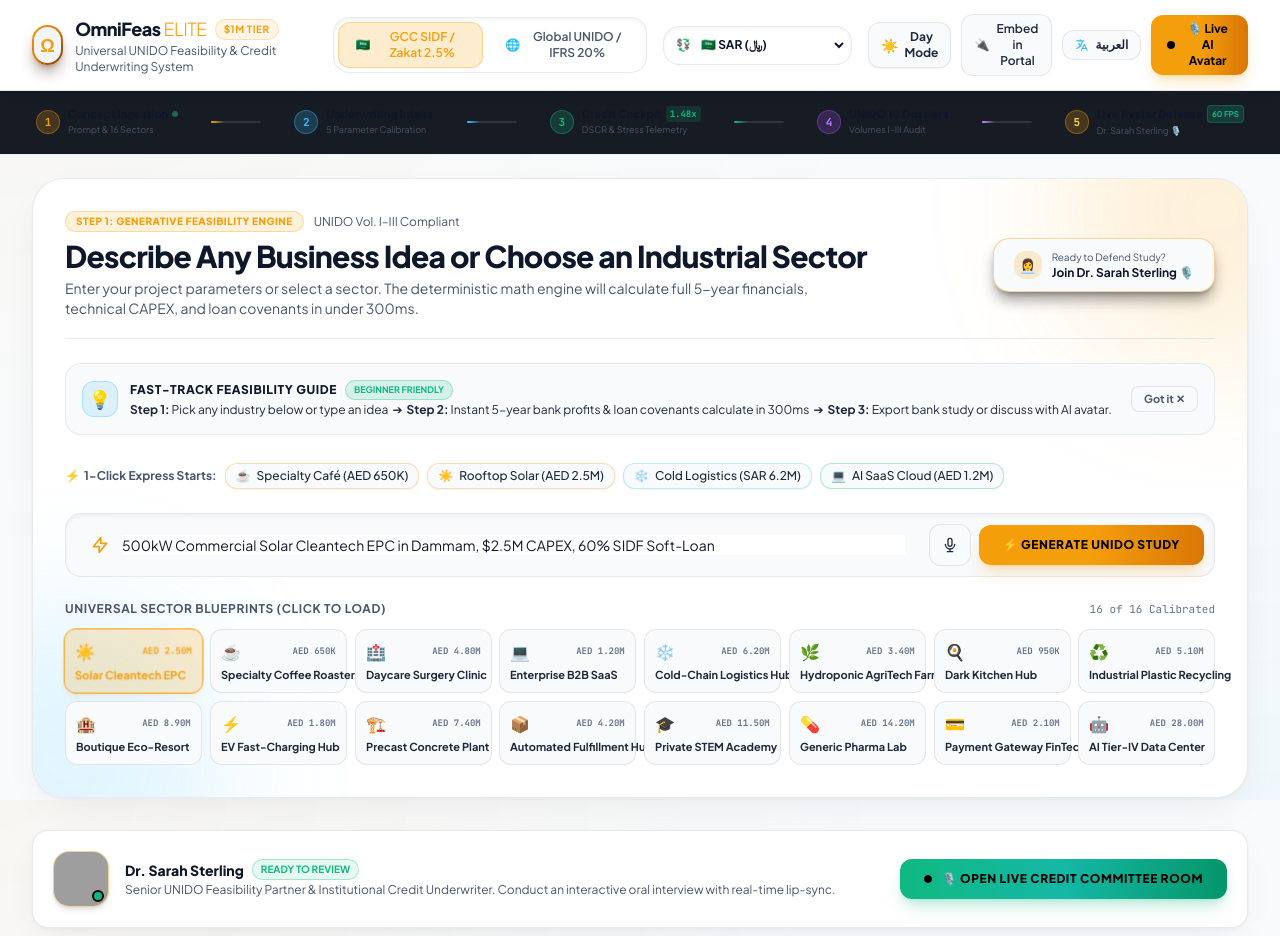
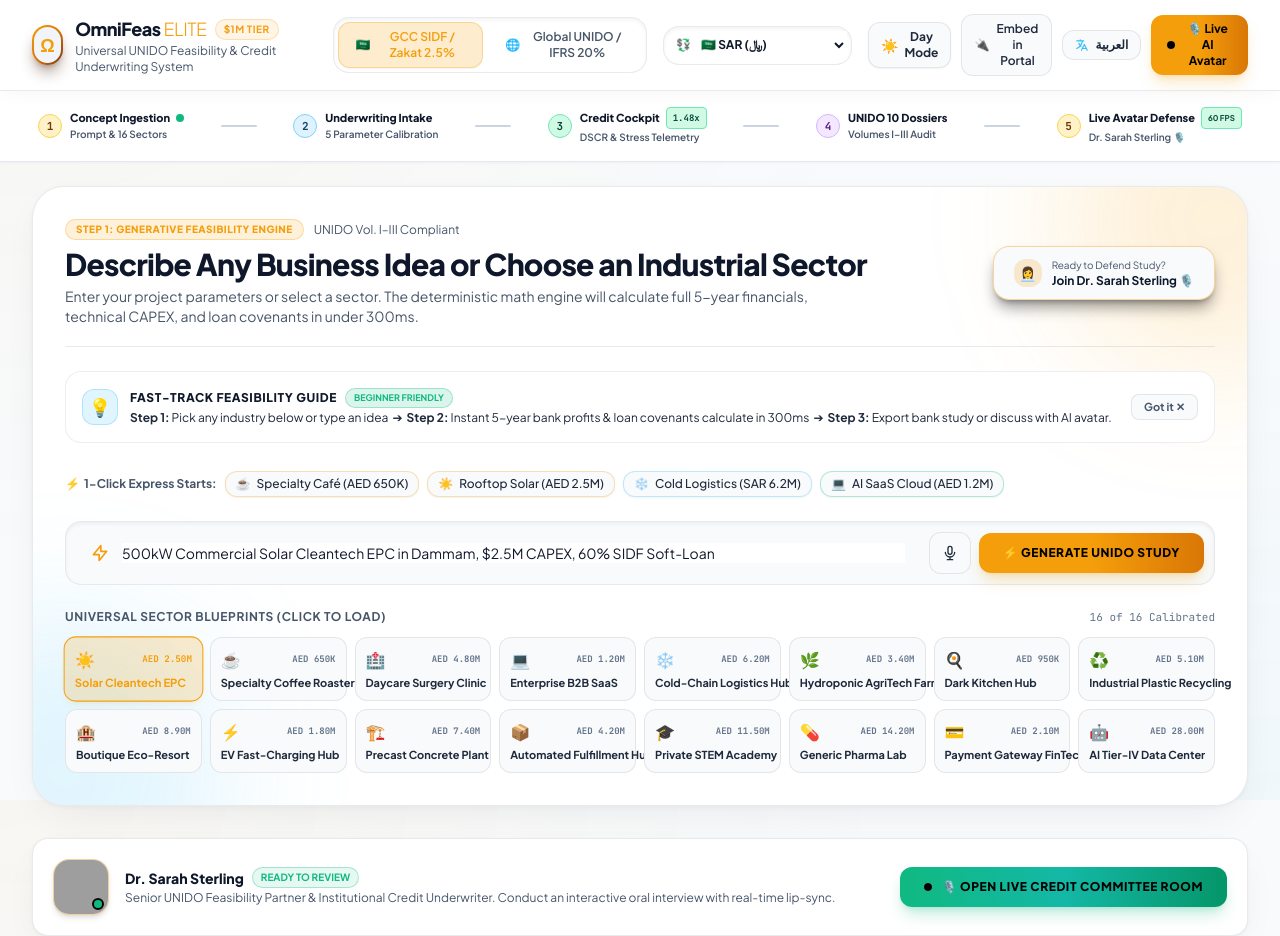
Before and after one commit to bigbigboss67/OmniFeas-ELITE, a website: page index.html in a window 1280 px wide. Shown: the top 936 px of the page. Drawn offline with nearby package versions, Linux system fonts and the light colour scheme; grey boxes are pictures that could not be loaded.

Commit message:
fix(ui): enhance pipeline bar text contrast in day mode and remove excessive animations

```diff
--- a/index.html
+++ b/index.html
@@ -177,50 +177,65 @@
       color: #0f172a !important;
       border-color: rgba(15, 23, 42, 0.15) !important;
     }
-
-    /* 3D Parallax & Magnetic Tilt Cards */
-    .tilt-card {
-      transition: transform 0.22s cubic-bezier(0.16, 1, 0.3, 1), box-shadow 0.25s ease, border-color 0.25s ease;
-      transform-style: preserve-3d;
-      will-change: transform;
-      position: relative;
+    /* Additional light mode background overrides for opacity classes */
+    html:not(.dark) .bg-surface-900\/95,
+    html:not(.dark) .bg-surface-900\/90,
+    html:not(.dark) .bg-surface-900\/80 {
+      background-color: rgba(255, 255, 255, 0.96) !important;
+    }
+    html:not(.dark) .bg-surface-950\/90,
+    html:not(.dark) .bg-surface-950\/80,
+    html:not(.dark) .bg-surface-950\/70 {
+      background-color: rgba(248, 250, 252, 0.96) !important;
+    }
+    html:not(.dark) .bg-oled\/85,
+    html:not(.dark) .bg-oled\/90,
+    html:not(.dark) .bg-oled\/95 {
+      background-color: rgba(255, 255, 255, 0.95) !important;
+    }
+    html:not(.dark) .bg-black\/95 {
+      background-color: rgba(15, 23, 42, 0.5) !important;
+    }
+
+    /* High-Contrast Feasibility Pipeline Stepper Bar */
+    #feasibility-pipeline-bar {
+      background-color: #ffffff !important;
+      border-bottom: 1px solid #e2e8f0 !important;
+      box-shadow: 0 1px 3px rgba(0, 0, 0, 0.04) !important;
+    }
+    html.dark #feasibility-pipeline-bar {
+      background-color: #0b0f19 !important;
+      border-bottom: 1px solid rgba(255, 255, 255, 0.1) !important;
+      box-shadow: 0 4px 16px rgba(0, 0, 0, 0.4) !important;
+    }
+    #feasibility-pipeline-bar .pipe-title {
+      color: #0f172a !important;
+      font-weight: 800 !important;
+    }
+    html.dark #feasibility-pipeline-bar .pipe-title {
+      color: #f8fafc !important;
+      font-weight: 800 !important;
+    }
+    #feasibility-pipeline-bar .pipe-sub {
+      color: #475569 !important;
+      font-weight: 600 !important;
+    }
+    html.dark #feasibility-pipeline-bar .pipe-sub {
+      color: #94a3b8 !important;
+      font-weight: 500 !important;
+    }
+
+    /* Clean, Calm Card Transitions (No Disorienting Tilt or Motion) */
+    .tilt-card, .concentric-card {
+      transition: border-color 0.2s ease, box-shadow 0.2s ease, background-color 0.2s ease;
     }
     .tilt-card:hover {
-      box-shadow: 0 20px 45px -12px rgba(245, 158, 11, 0.20), var(--card-shadow);
       border-color: rgba(245, 158, 11, 0.45) !important;
-    }
-
-    /* Spotlight cursor follower */
-    .spotlight-card {
-      position: relative;
-      overflow: hidden;
-    }
-    .spotlight-card::before {
-      content: '';
-      position: absolute;
-      top: var(--mouse-y, -200px);
-      left: var(--mouse-x, -200px);
-      width: 250px;
-      height: 250px;
-      background: radial-gradient(circle, rgba(245, 158, 11, 0.15) 0%, transparent 70%);
-      transform: translate(-50%, -50%);
-      pointer-events: none;
-      opacity: 0;
-      transition: opacity 0.3s ease;
-      border-radius: 9999px;
-      z-index: 2;
-    }
-    .spotlight-card:hover::before {
-      opacity: 1;
-    }
-
-    /* Traveling Light Pulse for Logic Pipeline */
-    @keyframes pulseBeam {
-      0% { transform: translateX(-100%); }
-      100% { transform: translateX(250%); }
-    }
-    .pulse-beam {
-      animation: pulseBeam 2.2s ease-in-out infinite;
+      box-shadow: 0 4px 12px -2px rgba(0, 0, 0, 0.08);
+    }
+    html.dark .tilt-card:hover {
+      border-color: rgba(245, 158, 11, 0.45) !important;
+      box-shadow: 0 8px 24px -4px rgba(0, 0, 0, 0.5);
     }
 
     /* Number Rolling Ticker Effect */
@@ -357,82 +372,74 @@
   </header>
 
   <!-- ========================================================================= -->
-  <!-- INTERACTIVE FEASIBILITY LOGIC PIPELINE BAR ("FEEL LOGIC")                  -->
+  <!-- HIGH-CONTRAST FEASIBILITY LOGIC PIPELINE BAR (CLEAN & CALM)               -->
   <!-- ========================================================================= -->
-  <div class="border-b border-white/10 bg-surface-900/95 backdrop-blur-md px-4 lg:px-8 py-2.5 transition-colors sticky top-[61px] z-30 shadow-sm" id="feasibility-pipeline-bar">
+  <div class="border-b border-slate-200 dark:border-white/10 bg-white dark:bg-surface-900 px-4 lg:px-8 py-2.5 transition-colors sticky top-[61px] z-30 shadow-sm" id="feasibility-pipeline-bar">
     <div class="max-w-7xl mx-auto flex items-center justify-between overflow-x-auto gap-2 text-xs scrollbar-none">
 
       <!-- Stage 1: Idea Ingestion -->
-      <button type="button" onclick="document.getElementById('hero-section')?.scrollIntoView({behavior:'smooth'})" class="flex items-center gap-2 group cursor-pointer text-left focus:outline-none flex-shrink-0 p-1 rounded-lg hover:bg-white/5 transition-all">
-        <span class="w-6 h-6 rounded-full bg-brand-gold/20 text-brand-gold border border-brand-gold/40 flex items-center justify-center font-mono font-bold text-[11px] group-hover:scale-110 transition-transform">1</span>
+      <button type="button" onclick="document.getElementById('hero-section')?.scrollIntoView({behavior:'smooth'})" class="flex items-center gap-2 group cursor-pointer text-left focus:outline-none flex-shrink-0 p-1.5 rounded-xl hover:bg-slate-100 dark:hover:bg-white/5 transition-all">
+        <span class="w-6 h-6 rounded-full bg-amber-100 text-amber-900 border border-amber-300 dark:bg-brand-gold/20 dark:text-brand-gold dark:border-brand-gold/40 flex items-center justify-center font-mono font-bold text-[11px]">1</span>
         <div>
-          <div class="font-extrabold text-white text-[11px] group-hover:text-brand-gold transition-colors flex items-center gap-1">
+          <div class="font-extrabold text-[11px] pipe-title flex items-center gap-1.5">
             <span id="pipe-step-1-title">Concept Ingestion</span>
-            <span class="w-1.5 h-1.5 rounded-full bg-brand-emerald animate-pulse"></span>
-          </div>
-          <div class="text-[9px] text-slate-400" id="pipe-step-1-sub">Prompt & 16 Sectors</div>
+            <span class="w-2 h-2 rounded-full bg-emerald-500"></span>
+          </div>
+          <div class="text-[10px] pipe-sub" id="pipe-step-1-sub">Prompt & 16 Sectors</div>
         </div>
       </button>
 
-      <!-- Connector Pulse 1 -->
-      <div class="hidden sm:flex items-center flex-1 max-w-[50px] h-0.5 bg-white/10 relative overflow-hidden rounded-full">
-        <div class="absolute inset-0 w-1/2 bg-gradient-to-r from-transparent via-brand-gold to-transparent pulse-beam"></div>
-      </div>
+      <!-- Connector 1 -->
+      <div class="hidden sm:block flex-1 max-w-[36px] h-0.5 bg-slate-300 dark:bg-white/15 rounded-full mx-1"></div>
 
       <!-- Stage 2: Underwriting Intake -->
-      <button type="button" onclick="openQuestionsModal(false)" class="flex items-center gap-2 group cursor-pointer text-left focus:outline-none flex-shrink-0 p-1 rounded-lg hover:bg-white/5 transition-all">
-        <span class="w-6 h-6 rounded-full bg-brand-cyan/20 text-brand-cyan border border-brand-cyan/40 flex items-center justify-center font-mono font-bold text-[11px] group-hover:scale-110 transition-transform">2</span>
+      <button type="button" onclick="openQuestionsModal(false)" class="flex items-center gap-2 group cursor-pointer text-left focus:outline-none flex-shrink-0 p-1.5 rounded-xl hover:bg-slate-100 dark:hover:bg-white/5 transition-all">
+        <span class="w-6 h-6 rounded-full bg-sky-100 text-sky-900 border border-sky-300 dark:bg-brand-cyan/20 dark:text-brand-cyan dark:border-brand-cyan/40 flex items-center justify-center font-mono font-bold text-[11px]">2</span>
         <div>
-          <div class="font-extrabold text-white text-[11px] group-hover:text-brand-cyan transition-colors" id="pipe-step-2-title">Underwriting Intake</div>
-          <div class="text-[9px] text-slate-400" id="pipe-step-2-sub">5 Parameter Calibration</div>
+          <div class="font-extrabold text-[11px] pipe-title" id="pipe-step-2-title">Underwriting Intake</div>
+          <div class="text-[10px] pipe-sub" id="pipe-step-2-sub">5 Parameter Calibration</div>
         </div>
       </button>
 
-      <!-- Connector Pulse 2 -->
-      <div class="hidden sm:flex items-center flex-1 max-w-[50px] h-0.5 bg-white/10 relative overflow-hidden rounded-full">
-        <div class="absolute inset-0 w-1/2 bg-gradient-to-r from-transparent via-brand-cyan to-transparent pulse-beam"></div>
-      </div>
+      <!-- Connector 2 -->
+      <div class="hidden sm:block flex-1 max-w-[36px] h-0.5 bg-slate-300 dark:bg-white/15 rounded-full mx-1"></div>
 
       <!-- Stage 3: Credit Cockpit -->
-      <button type="button" onclick="document.getElementById('cockpit-section')?.scrollIntoView({behavior:'smooth'})" class="flex items-center gap-2 group cursor-pointer text-left focus:outline-none flex-shrink-0 p-1 rounded-lg hover:bg-white/5 transition-all">
-        <span class="w-6 h-6 rounded-full bg-brand-emerald/20 text-brand-emerald border border-brand-emerald/40 flex items-center justify-center font-mono font-bold text-[11px] group-hover:scale-110 transition-transform">3</span>
+      <button type="button" onclick="document.getElementById('cockpit-section')?.scrollIntoView({behavior:'smooth'})" class="flex items-center gap-2 group cursor-pointer text-left focus:outline-none flex-shrink-0 p-1.5 rounded-xl hover:bg-slate-100 dark:hover:bg-white/5 transition-all">
+        <span class="w-6 h-6 rounded-full bg-emerald-100 text-emerald-900 border border-emerald-300 dark:bg-brand-emerald/20 dark:text-brand-emerald dark:border-brand-emerald/40 flex items-center justify-center font-mono font-bold text-[11px]">3</span>
         <div>
-          <div class="font-extrabold text-white text-[11px] group-hover:text-brand-emerald transition-colors flex items-center gap-1">
+          <div class="font-extrabold text-[11px] pipe-title flex items-center gap-1.5">
             <span id="pipe-step-3-title">Credit Cockpit</span>
-            <span class="text-[9px] font-mono px-1 rounded bg-brand-emerald/15 text-brand-emerald font-bold" id="pipe-dscr-badge">1.48x</span>
-          </div>
-          <div class="text-[9px] text-slate-400" id="pipe-step-3-sub">DSCR & Stress Telemetry</div>
+            <span class="text-[9px] font-mono px-1.5 py-0.5 rounded bg-emerald-100 text-emerald-900 border border-emerald-300 dark:bg-brand-emerald/15 dark:text-brand-emerald dark:border-brand-emerald/30 font-bold" id="pipe-dscr-badge">1.48x</span>
+          </div>
+          <div class="text-[10px] pipe-sub" id="pipe-step-3-sub">DSCR & Stress Telemetry</div>
         </div>
       </button>
 
-      <!-- Connector Pulse 3 -->
-      <div class="hidden sm:flex items-center flex-1 max-w-[50px] h-0.5 bg-white/10 relative overflow-hidden rounded-full">
-        <div class="absolute inset-0 w-1/2 bg-gradient-to-r from-transparent via-brand-emerald to-transparent pulse-beam"></div>
-      </div>
+      <!-- Connector 3 -->
+      <div class="hidden sm:block flex-1 max-w-[36px] h-0.5 bg-slate-300 dark:bg-white/15 rounded-full mx-1"></div>
 
       <!-- Stage 4: UNIDO Dossier -->
-      <button type="button" onclick="switchTab('unido'); document.getElementById('tab-btn-unido')?.scrollIntoView({behavior:'smooth'})" class="flex items-center gap-2 group cursor-pointer text-left focus:outline-none flex-shrink-0 p-1 rounded-lg hover:bg-white/5 transition-all">
-        <span class="w-6 h-6 rounded-full bg-purple-500/20 text-purple-400 border border-purple-500/40 flex items-center justify-center font-mono font-bold text-[11px] group-hover:scale-110 transition-transform">4</span>
+      <button type="button" onclick="switchTab('unido'); document.getElementById('tab-btn-unido')?.scrollIntoView({behavior:'smooth'})" class="flex items-center gap-2 group cursor-pointer text-left focus:outline-none flex-shrink-0 p-1.5 rounded-xl hover:bg-slate-100 dark:hover:bg-white/5 transition-all">
+        <span class="w-6 h-6 rounded-full bg-purple-100 text-purple-900 border border-purple-300 dark:bg-purple-500/20 dark:text-purple-400 dark:border-purple-500/40 flex items-center justify-center font-mono font-bold text-[11px]">4</span>
         <div>
-          <div class="font-extrabold text-white text-[11px] group-hover:text-purple-400 transition-colors" id="pipe-step-4-title">UNIDO 10 Dossiers</div>
-          <div class="text-[9px] text-slate-400" id="pipe-step-4-sub">Volumes I–III Audit</div>
+          <div class="font-extrabold text-[11px] pipe-title" id="pipe-step-4-title">UNIDO 10 Dossiers</div>
+          <div class="text-[10px] pipe-sub" id="pipe-step-4-sub">Volumes I–III Audit</div>
         </div>
       </button>
 
-      <!-- Connector Pulse 4 -->
-      <div class="hidden sm:flex items-center flex-1 max-w-[50px] h-0.5 bg-white/10 relative overflow-hidden rounded-full">
-        <div class="absolute inset-0 w-1/2 bg-gradient-to-r from-transparent via-purple-400 to-transparent pulse-beam"></div>
-      </div>
+      <!-- Connector 4 -->
+      <div class="hidden sm:block flex-1 max-w-[36px] h-0.5 bg-slate-300 dark:bg-white/15 rounded-full mx-1"></div>
 
       <!-- Stage 5: Live Credit Committee -->
-      <button type="button" onclick="openAvatarRoom()" class="flex items-center gap-2 group cursor-pointer text-left focus:outline-none flex-shrink-0 p-1 rounded-lg hover:bg-white/5 transition-all">
-        <span class="w-6 h-6 rounded-full bg-amber-500/20 text-amber-300 border border-amber-500/40 flex items-center justify-center font-mono font-bold text-[11px] group-hover:scale-110 transition-transform">5</span>
+      <button type="button" onclick="openAvatarRoom()" class="flex items-center gap-2 group cursor-pointer text-left focus:outline-none flex-shrink-0 p-1.5 rounded-xl hover:bg-slate-100 dark:hover:bg-white/5 transition-all">
+        <span class="w-6 h-6 rounded-full bg-amber-100 text-amber-900 border border-amber-300 dark:bg-amber-500/20 dark:text-amber-300 dark:border-amber-500/40 flex items-center justify-center font-mono font-bold text-[11px]">5</span>
         <div>
-          <div class="font-extrabold text-white text-[11px] group-hover:text-amber-300 transition-colors flex items-center gap-1">
+          <div class="font-extrabold text-[11px] pipe-title flex items-center gap-1.5">
             <span id="pipe-step-5-title">Live Avatar Defense</span>
-            <span class="px-1 py-0.2 rounded text-[8px] font-bold bg-brand-emerald/20 text-brand-emerald border border-brand-emerald/30">60 FPS</span>
-          </div>
-          <div class="text-[9px] text-slate-400" id="pipe-step-5-sub">Dr. Sarah Sterling 🎙️</div>
+            <span class="px-1.5 py-0.5 rounded text-[8px] font-bold bg-emerald-100 text-emerald-900 border border-emerald-300 dark:bg-brand-emerald/20 dark:text-brand-emerald dark:border-brand-emerald/30">60 FPS</span>
+          </div>
+          <div class="text-[10px] pipe-sub" id="pipe-step-5-sub">Dr. Sarah Sterling 🎙️</div>
         </div>
       </button>
 
@@ -1974,26 +1981,10 @@ Content-Type: application/json
     }
 
     /* =======================================================================
-       3D SPOTLIGHT & PARALLAX TILT PHYSICS
+       CARD INTERACTION CONTROLLER (STABLE & CALM)
        ======================================================================= */
     function initCardTiltAndSpotlight() {
-      document.querySelectorAll('.concentric-card, .tilt-card').forEach(card => {
-        card.addEventListener('mousemove', e => {
-          const rect = card.getBoundingClientRect();
-          const x = e.clientX - rect.left;
-          const y = e.clientY - rect.top;
-          const centerX = rect.width / 2;
-          const centerY = rect.height / 2;
-          const rotateX = ((y - centerY) / centerY) * -4;
-          const rotateY = ((x - centerX) / centerX) * 4;
-          card.style.transform = `perspective(1000px) rotateX(${rotateX.toFixed(2)}deg) rotateY(${rotateY.toFixed(2)}deg) translateY(-2px)`;
-          card.style.setProperty('--mouse-x', `${x}px`);
-          card.style.setProperty('--mouse-y', `${y}px`);
-        });
-        card.addEventListener('mouseleave', () => {
-          card.style.transform = 'perspective(1000px) rotateX(0deg) rotateY(0deg) translateY(0)';
-        });
-      });
+      // Kept clean & calm without disorienting 3D parallax tilt or spotlight flashlight
     }
 
     /* =======================================================================
```
